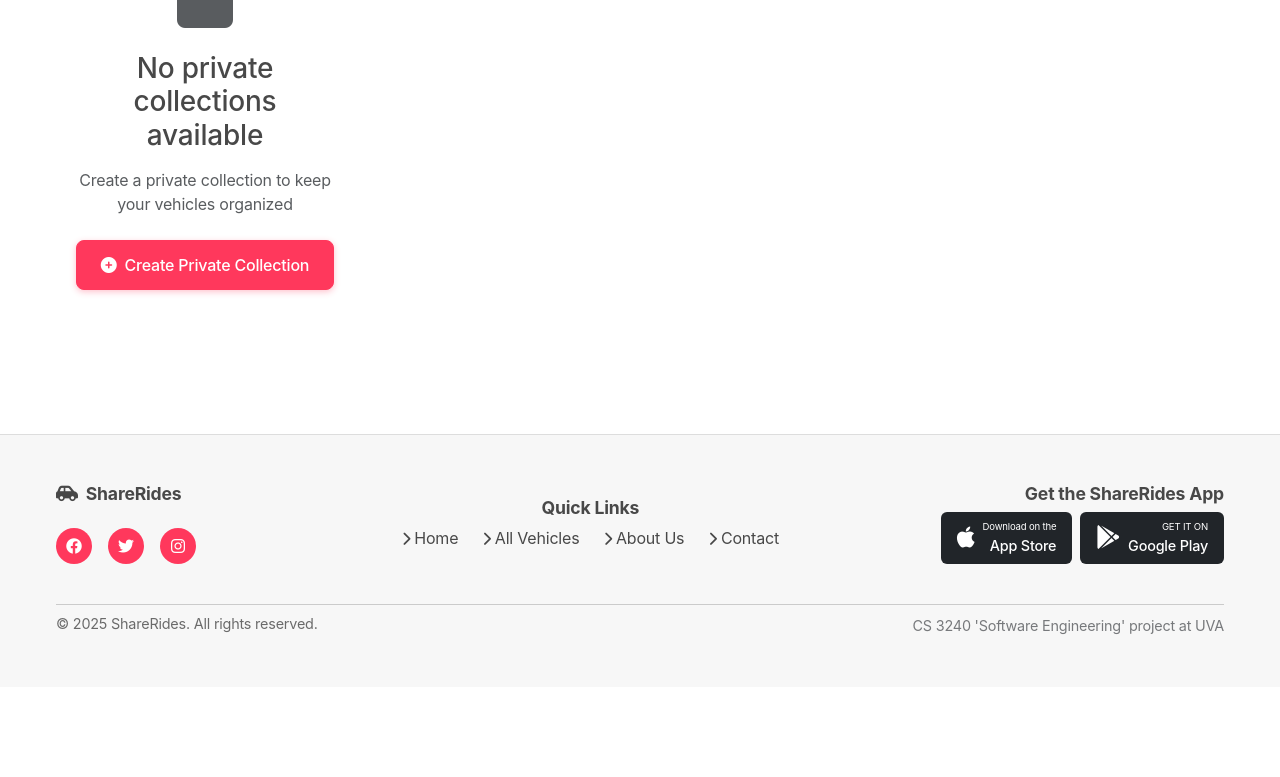
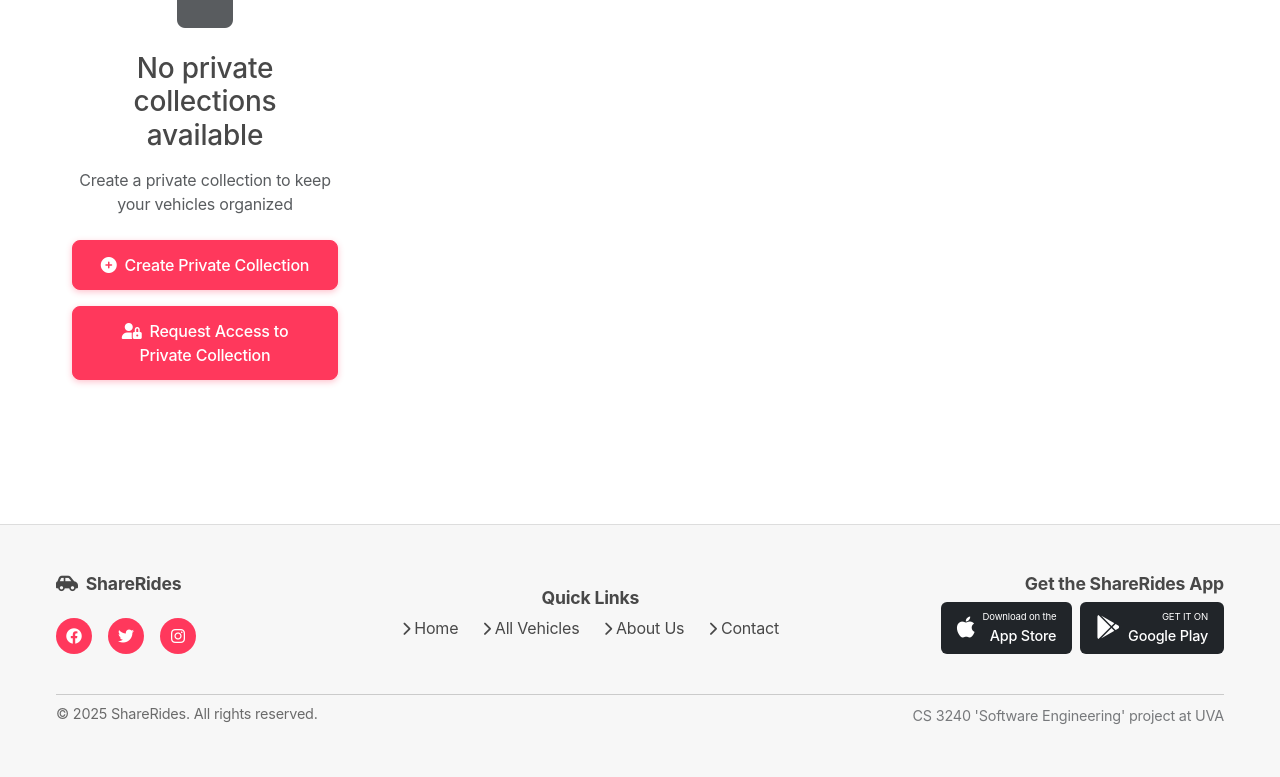
Before and after one commit to TamerTimraz/ShareRides, a Django app: page /home in a window 1280 px wide. Shown: the part 976-1753 px from the top of the page. Before the commit the page ends 1611 px from the top, so only its background shows below. Run offline with Django 5.2, Linux system fonts and the light colour scheme; data that the repository does not hold is empty; parts of the project's set-up code (start-up, migrations or seed data) failed here and were passed over.

Commit message:
Patrons can request access to private collections

```diff
--- a/vehicleLending/templates/vehicleLending/base.html
+++ b/vehicleLending/templates/vehicleLending/base.html
@@ -60,6 +60,12 @@
                         <li><a class="dropdown-item" href="{% url 'vehicleLending:my_vehicles' %}"><i class="fas fa-car me-2"></i>My Vehicles</a></li>
                         <li><a class="dropdown-item" href="{% url 'vehicleLending:promote_patron' %}"><i class="fas fa-user-plus me-2"></i>Promote Patron</a></li>
                         {% endif %}
+
+                        <li>
+                            <a class="dropdown-item" href="{% url 'vehicleLending:manage_access_requests' %}">
+                                <i class="fas fa-key me-2"></i>Manage Collection Access Requests
+                            </a>
+                        </li>
 
                         <li><hr class="dropdown-divider"></li>
                         <li>
--- a/vehicleLending/templates/vehicleLending/select_collection.html
+++ b/vehicleLending/templates/vehicleLending/select_collection.html
@@ -155,9 +155,15 @@
             <i class="fas fa-lock fa-4x text-muted mb-4"></i>
             <h3 class="mb-3">No private collections available</h3>
             <p class="text-muted mb-4">Create a private collection to keep your vehicles organized</p>
-            <button type="button" class="btn btn-primary" data-bs-toggle="modal" data-bs-target="#addCollectionModal">
-                <i class="fas fa-plus-circle me-2"></i>Create Private Collection
-            </button>
+            <!-- Wrap the two buttons in a single flex container -->
+            <div class="d-grid gap-3">
+                <button type="button" class="btn btn-primary" data-bs-toggle="modal" data-bs-target="#addCollectionModal">
+                    <i class="fas fa-plus-circle me-2"></i>Create Private Collection
+                </button>
+                <a href="{% url 'vehicleLending:request_private_collection' %}" class="btn btn-primary">
+                    <i class="fas fa-user-lock me-2"></i>Request Access to Private Collection
+                </a>
+            </div>
         </div>
         {% endif %}
     </div>
--- a/vehicleLending/urls.py
+++ b/vehicleLending/urls.py
@@ -29,8 +29,12 @@ urlpatterns = [
     path('return-vehicle/<int:vehicle_id>', views.return_vehicle, name='return_vehicle'),
     path('promote-patron/', views.promote_patron, name='promote_patron'),
     path('review/<int:review_id>/delete', views.delete_review, name='delete_review'),
+    path('request-private-collection/', views.request_private_collection, name='request_private_collection'),
+    # Access request management
+    path('access-requests/', views.manage_access_requests, name='manage_access_requests'),
+    path('access-request/<int:request_id>/<str:action>/', views.process_access_request, name='process_access_request'),
 
 ###IGNORE###
-#    path('dev-login/', views.dev_login_as_librarian, name='dev_login'),
+    path('dev-login/', views.dev_login_as_librarian, name='dev_login'),
 
 ]
--- a/vehicleLending/views.py
+++ b/vehicleLending/views.py
@@ -429,13 +429,101 @@ def delete_review(request, review_id):
     messages.success(request, "Your review has been deleted.")
     return redirect('vehicleLending:details', vehicle_id=vehicle_id)
 
-# ####-----IGNORE----_#####
-# def dev_login_as_librarian(request):
-#     if not settings.DEBUG:
-#         return HttpResponse("Not allowed in production.")
+# from django.shortcuts import get_object_or_404, redirect, render
+# from django.contrib.auth.decorators import login_required
+# from django.contrib import messages
+# from .models import Collection, CollectionAccessRequest
 
-#     librarian = User.objects.filter(user_type='librarian').first()
-#     if librarian:
-#         login(request, librarian)
-#         return redirect('vehicleLending:promote_patron')
-#     return HttpResponse("No librarian user found.")
+@login_required
+def request_private_collection(request):
+    # We want to allow patrons to request access even if they don't yet see the private collection
+    # So we list all private collections that the current user does NOT already have access to.
+    if request.method == 'POST':
+        collection_id = request.POST.get('collection_id')
+        collection = get_object_or_404(Collection, id=collection_id, private_collection=True)
+
+        # If the user already has access, show an info message.
+        if request.user in collection.users_with_access.all():
+            messages.info(request, "You already have access to this collection.")
+            return redirect('vehicleLending:home')
+
+        # If there's already a pending request, inform the user.
+        existing_request = CollectionAccessRequest.objects.filter(collection=collection, requester=request.user).first()
+        if existing_request:
+            messages.info(request, "You have already requested access to this collection.")
+        else:
+            CollectionAccessRequest.objects.create(collection=collection, requester=request.user)
+            messages.success(request, "Your request for access has been submitted.")
+        return redirect('vehicleLending:home')
+
+    else:
+        # For GET, list all private collections that the user does not have access to.
+        available_collections = Collection.objects.filter(private_collection=True)
+        # Filter out any collections where the user already has access.
+        collections_to_request = [c for c in available_collections if request.user not in c.users_with_access.all()]
+        context = {
+            'collections_to_request': collections_to_request,
+        }
+        return render(request, 'vehicleLending/request_private_collection.html', context)
+
+# from django.shortcuts import get_object_or_404, render, redirect
+# from django.contrib.auth.decorators import login_required
+# from django.contrib import messages
+# from .models import CollectionAccessRequest
+
+@login_required
+def manage_access_requests(request):
+    """
+    Display all pending access requests for private collections. Users see only requests for collections they created.
+    """
+    pending_requests = CollectionAccessRequest.objects.filter(
+            status="pending", collection__creator=request.user
+        )
+    context = {"pending_requests": pending_requests}
+    return render(request, "vehicleLending/manage_access_requests.html", context)
+
+@login_required
+def process_access_request(request, request_id, action):
+    """
+    Process a specific access request.
+
+    This action is allowed if the current user is the creator of the requested collection.
+    'action' should be either 'accept' or 'deny'.
+    """
+    access_request = get_object_or_404(CollectionAccessRequest, id=request_id, status="pending")
+    collection = access_request.collection
+
+    # Check permission: must be collection's creator.
+    if collection.creator != request.user:
+        messages.error(request, "You do not have permission to process this request.")
+        return redirect("vehicleLending:manage_access_requests")
+
+    if action == "accept":
+        # Grant access by adding the requester to the collection’s users_with_access.
+        collection.users_with_access.add(access_request.requester)
+        access_request.status = "accepted"
+        messages.success(
+            request,
+            f"Access granted to {access_request.requester.name} for {collection.name}.",
+        )
+    elif action == "deny":
+        access_request.status = "denied"
+        messages.info(
+            request, f"Access request denied for {access_request.requester.name} on {collection.name}."
+        )
+    else:
+        messages.error(request, "Invalid action.")
+    access_request.save()
+    return redirect("vehicleLending:manage_access_requests")
+
+
+####-----IGNORE----_#####
+def dev_login_as_librarian(request):
+    if not settings.DEBUG:
+        return HttpResponse("Not allowed in production.")
+
+    librarian = User.objects.filter(user_type='librarian').first()
+    if librarian:
+        login(request, librarian)
+        return redirect('vehicleLending:promote_patron')
+    return HttpResponse("No librarian user found.")
```
Also changed, not shown: vehicleLending/models.py (+18 -0 lines), vehicleLending/templates/vehicleLending/manage_access_requests.html (added, +29 -0 lines), vehicleLending/templates/vehicleLending/request_private_collection.html (added, +23 -0 lines), vehicleLending/migrations/0019_collectionaccessrequest.py (added).
